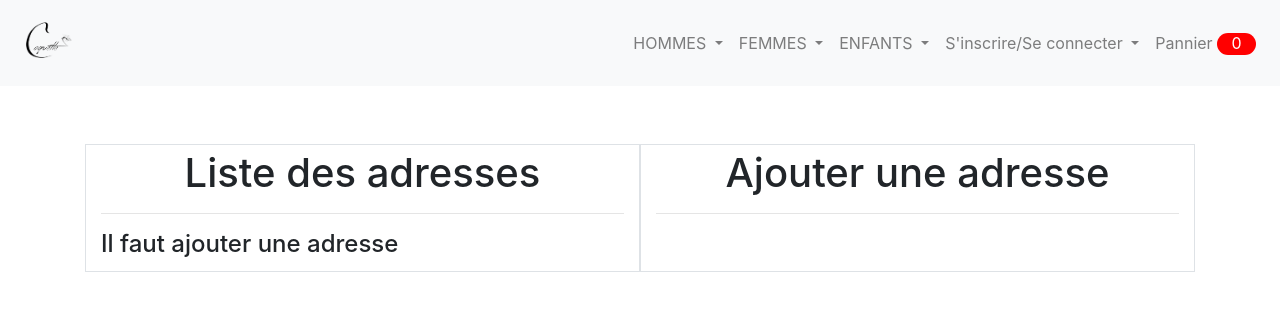
After one commit to omar-chahidi/coquette, a Symfony app: template templates/adresse/listerAdresseUtlisateur.html.twig in a window 1280 px wide. The commit adds this page. Shown: the top 311 px of the page. Run offline with Twig, Linux system fonts and the light colour scheme; the template is opened without the code that fills it, so the values that code supplies are empty; some libraries are stand-ins or nearby versions.

Commit message:
Commit n°34 30/07/2020 : - Ajout de l'entité Adresse - Ajout du paramètre tva dans l'entité Article - Calcul du prix HT, prix du tva et du prix TTC dans la parti validation commande - Ajout des contraints sur l'article, utlisateur et Article - Ne pas ajouter une variante dans le panier lorsqu'on arrive à la quantité du stock - Ajout des adresses d'un utilisateur connecté

```diff
--- a/src/Controller/ChariotController.php
+++ b/src/Controller/ChariotController.php
@@ -66,7 +66,7 @@ class ChariotController extends AbstractController
         }
 
         return $this->render('chariot/panier.html.twig', [
-        //return $this->render('chariot/index.html.twig', [
+        //return $this->render('chariot/listerAdresseUtlisateur.html.twig', [
             'items' => $panierAvecInfo,
             'total' => $total,
             'nbAricles' => $nbArticles
--- a/templates/_navbar1.html.twig
+++ b/templates/_navbar1.html.twig
@@ -69,6 +69,8 @@
                         <a class="dropdown-item" href="{{ path('security_logout') }}">Déconnexion</a>
                         <div class="dropdown-divider"></div>
                         <a class="dropdown-item" href="{{ path('security_update', {'id': app.user.id}) }}">Modification compte</a>
+                        <div class="dropdown-divider"></div>
+                        <a class="dropdown-item" href="{{ path('adresse_utilisateur', {'id': app.user.id}) }}">Adresses</a>
                     {% endif %}
                     <div class="dropdown-divider"></div>
                     <a class="dropdown-item" href="{{ path('admin_afficher_les_articles') }}">Administration du site</a>
--- /dev/null
+++ b/templates/adresse/listerAdresseUtlisateur.html.twig
@@ -0,0 +1,44 @@
+{% extends 'base.html.twig' %}
+
+{% block body %}
+
+<div class="container-fluid">
+    <div class="row">
+        <div class="col-md-6 border py-1">
+            <h1 style="text-align: center">Liste des adresses</h1>
+            <hr>
+            {% if adresses | length > 0 %}
+                <h4>Choisir adresse de livraison</h4>
+                {% for uneAdresse in adresses  %}
+                    <div class="form-check">
+                        <input class="form-check-input" type="radio" name="exampleRadios{{ uneAdresse.id }} " id="exampleRadios1" value="{{ uneAdresse.id }}" >
+                        <label class="form-check-label" for="exampleRadios1">
+                            {{ uneAdresse.nomAdresse }} {{ uneAdresse.prenomAdresse }} {{ uneAdresse.adresse }} {{ uneAdresse.ville.codePostale }} {{ uneAdresse.ville.nomVille }}
+                        </label>
+                    </div>
+                {% endfor %}
+                <br><br>
+                <hr>
+                <h4>Choisir adresse de facturation</h4>
+                {% for uneAdresse in adresses  %}
+                    <div class="form-check">
+                        <input class="form-check-input" type="radio" name="exampleRadios{{ uneAdresse.id }} " id="exampleRadios1" value="{{ uneAdresse.id }}" >
+                        <label class="form-check-label" for="exampleRadios1">
+                            {{ uneAdresse.nomAdresse }} {{ uneAdresse.prenomAdresse }} {{ uneAdresse.adresse }} {{ uneAdresse.ville.codePostale }} {{ uneAdresse.ville.nomVille }}
+                        </label>
+                    </div>
+                {% endfor %}
+            {% else %}
+                <h4>Il faut ajouter une adresse</h4>
+            {% endif %}
+        </div>
+        <div class="col-md-6 border py-1">
+            <h1 style="text-align: center">Ajouter une adresse</h1>
+            <hr>
+        </div>
+    </div>
+</div>
+
+
+
+{% endblock %}
```
Also changed, not shown: src/Controller/AdresseController.php (added, +34 -0 lines).
